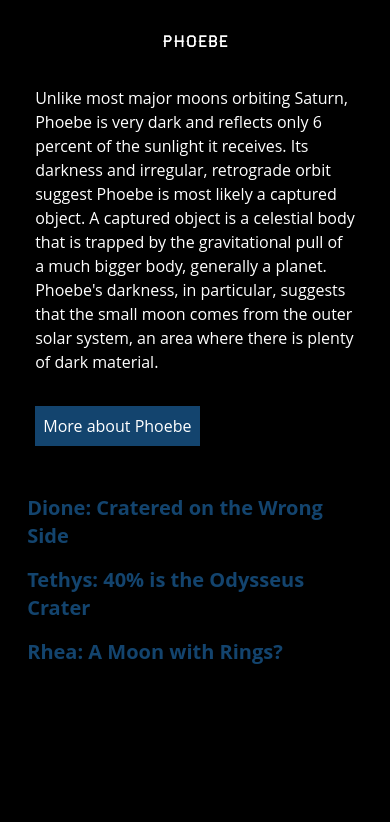
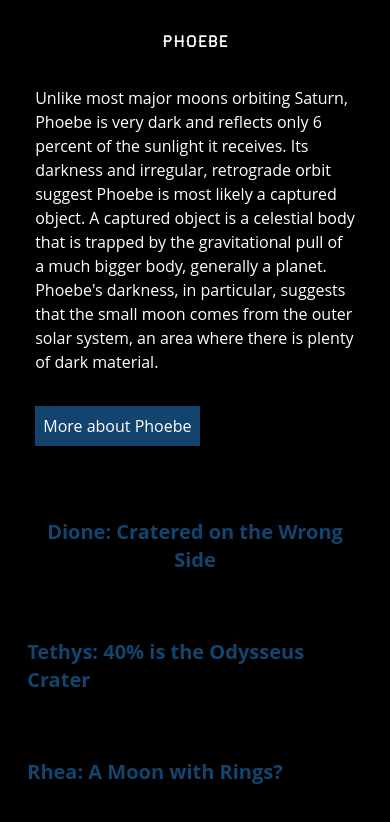
Before and after one commit to staceyb/cssgridflexbox-tailwind, a React (Vite) app: page /saturnmoonsflex in a window 390 px wide. Shown: the part 3575-4397 px from the top of the page. Before the commit the page ends 4261 px from the top, so only its background shows below. Built offline with nearby package versions, Linux system fonts and the light colour scheme.

Commit message:
Made changes to the Tailwind CSS  of the Additional Links component

```diff
--- a/src/components/AdditionalLinks.jsx
+++ b/src/components/AdditionalLinks.jsx
@@ -3,9 +3,9 @@ import React from 'react';
 export default function AdditionalLinks() {
   return (
     <ul className="grid grid-cols-[1fr] md:grid-cols-[1fr_1fr_1fr] gap-4 border-[#000000] border-1 dark:border-[#f5f5f5] md:divide-x">
-      <li className="">
+      <li>
         <a
-          className="text-[var(--astroblue)] inline-block font-bold text-xl px-2 sm:px-2 sm:px-4 py6 md:py-12"
+          className="text-[var(--astroblue)] inline-block font-bold text-xl text-center m-auto px-2 sm:px-2 md:px-4 py-6 md:py-12"
           href="https://science.nasa.gov/saturn/moons/dione/"
           target="_blank"
           rel="noreferrer">
@@ -14,7 +14,7 @@ export default function AdditionalLinks() {
       </li>
       <li>
         <a
-          className="text-[var(--astroblue)] inline-block font-bold text-xl px-2 sm:px-4 py6 md:py-12"
+          className="text-[var(--astroblue)] inline-block font-bold text-xl m-auto px-2 sm:px-2 md:px-4 py-6 lg:py-12"
           href="https://science.nasa.gov/saturn/moons/tethys/"
           target="_blank"
           rel="noreferrer">
@@ -23,7 +23,7 @@ export default function AdditionalLinks() {
       </li>
       <li>
         <a
-          className="text-[var(--astroblue)] inline-block font-bold text-xl px-2 sm:px-4 py6 md:py-12"
+          className="text-[var(--astroblue)] inline-block font-bold text-xl m-auto px-2 sm:px-2 md:px-4 py-6 md:py-12"
           href="https://science.nasa.gov/saturn/moons/rhea/"
           target="_blank"
           rel="noreferrer">
```
